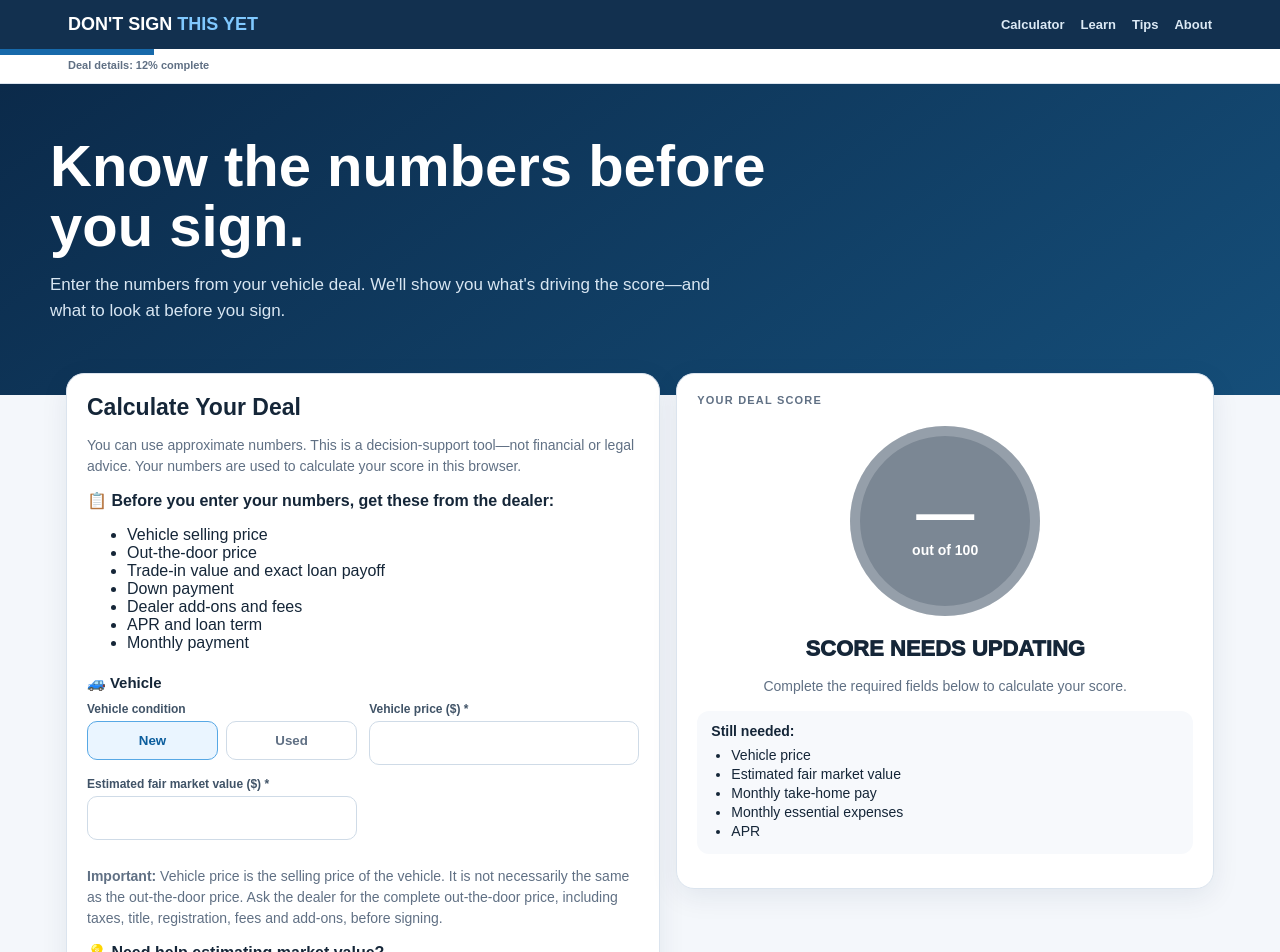
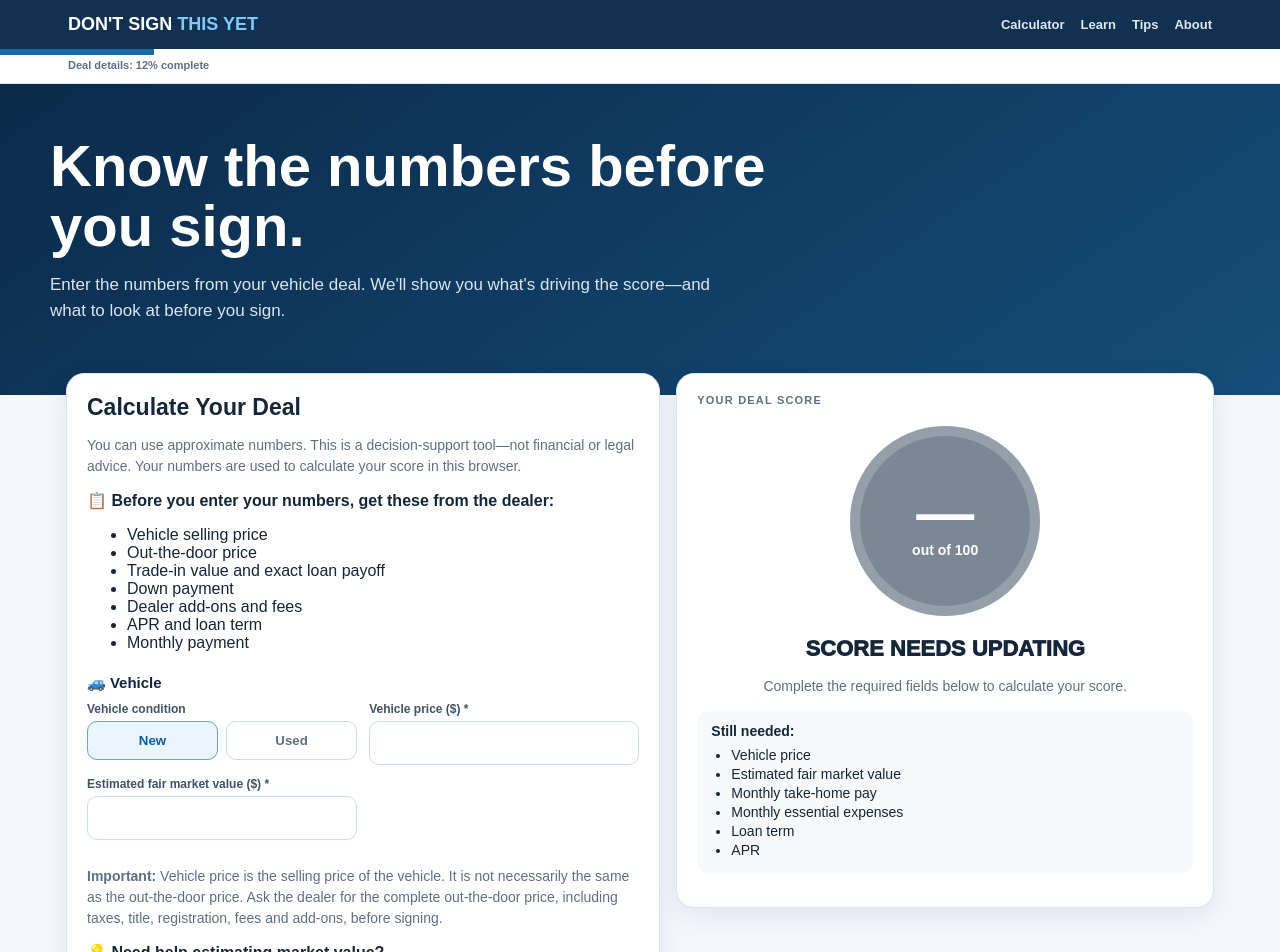
Before and after one commit to rmerrow1/dont-sign-this-yet, a Next.js app: page / in a window 1280 px wide. Shown: the top 952 px of the page. Built offline with nearby package versions, Linux system fonts and the light colour scheme.

Commit message:
Show loan term in missing-field guidance

```diff
--- a/app/page.js
+++ b/app/page.js
@@ -482,6 +482,7 @@ const aprGuidance =
       {!(Number(form.market) > 0) && <li>Estimated fair market value</li>}
       {!(Number(form.income) > 0) && <li>Monthly take-home pay</li>}
       {!(Number(form.expenses) > 0) && <li>Monthly essential expenses</li>}
+       {(!Number(form.term) > 0) && <li>Loan term</li>}
         {!(Number(form.apr) > 0) && <li>APR</li>}
     </ul>
   </div>
```
